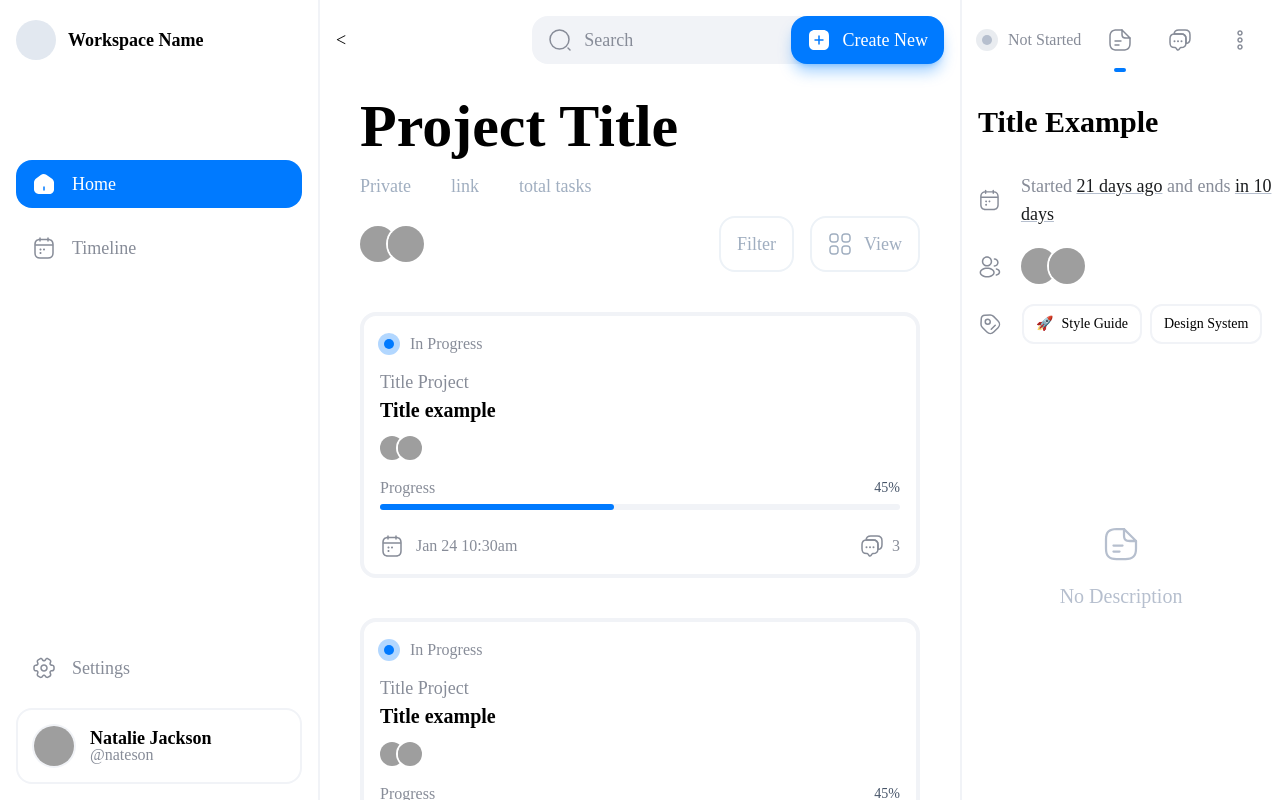
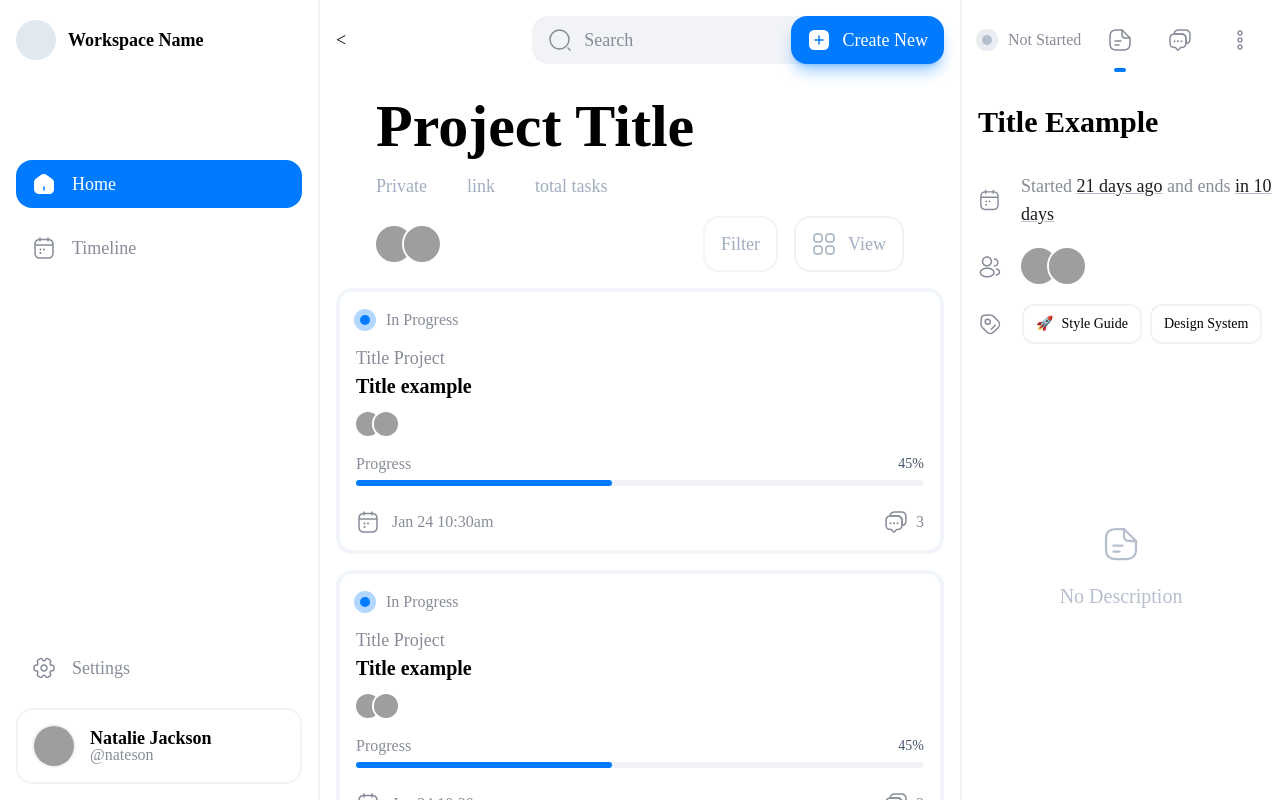
Before and after one commit to gochelias/tasklab, a Next.js app in the folder apps/web/: page / in a window 1280 px wide. Built offline with nearby package versions, Linux system fonts and the light colour scheme; grey boxes are pictures that could not be loaded.

Commit message:
fix(web): task grid

```diff
--- a/apps/web/src/components/projects/Project.tsx
+++ b/apps/web/src/components/projects/Project.tsx
@@ -17,17 +17,24 @@ export const Project = () => {
 
 	return (
 		<>
-			<div className="relative h-full overflow-auto px-10">
+			<div className="relative h-full overflow-auto">
+				<div className="absolute w-full px-14">
 					<div className="flex items-center py-4">
 						{projectImg ? (
 							<div className="bg-300-light relative mr-8 h-28 w-28 overflow-hidden rounded-2xl">
-							<Image alt="img" layout="fill" src={projectImg} />
+								<Image
+									alt="img"
+									layout="fill"
+									src={projectImg}
+								/>
 							</div>
 						) : (
 							''
 						)}
 						<div>
-						<p className="text-6xl font-semibold">Project Title</p>
+							<p className="text-6xl font-semibold">
+								Project Title
+							</p>
 							<div className="flex space-x-10 pt-4 text-[#A0AEC0]">
 								<p>Private</p>
 								<a
@@ -49,14 +56,19 @@ export const Project = () => {
 							/>
 						</div>
 						<div className="flex space-x-4">
-						<button className="rounded-2xl border-2 border-[#EDF2F7] py-3 px-4 text-[#A0AEC0]">
+							<button className="rounded-2xl border-2 border-slate-100 py-3 px-4 text-[#A0AEC0]">
 								Filter
 							</button>
 							<View />
 						</div>
 					</div>
-				<div className="mt-10 grid grid-flow-row auto-rows-min grid-cols-[repeat(auto-fill,minmax(320px,1fr))] gap-10">
+				</div>
+				<div className="h-full pt-48">
+					<div className="h-full p-4">
+						<div className="mb-4 grid h-full grid-flow-row auto-rows-min grid-cols-[repeat(auto-fill,minmax(320px,1fr))] gap-4 rounded-3xl">
 							<Tasks />
+						</div>
+					</div>
 				</div>
 			</div>
 		</>
--- a/apps/web/src/components/tasks/Tasks.tsx
+++ b/apps/web/src/components/tasks/Tasks.tsx
@@ -41,7 +41,7 @@ export const Tasks = () => {
 		<>
 			{tasks.map((task: Task) => (
 				<Fragment key={task.id}>
-					<div className="dark:border-300-dark border-300-light flex h-min flex-col rounded-2xl border-4 p-4">
+					<div className="dark:border-300-dark flex h-min flex-col rounded-2xl border-4 border-slate-100 p-4 transition-shadow duration-100 ease-linear hover:shadow-xl hover:shadow-slate-200">
 						<div className="flex items-center justify-between">
 							<TaskStatus taskStatus="IN_PROGRESS" />
 						</div>
```
Lines whose indentation alone changed are shown as unchanged.
